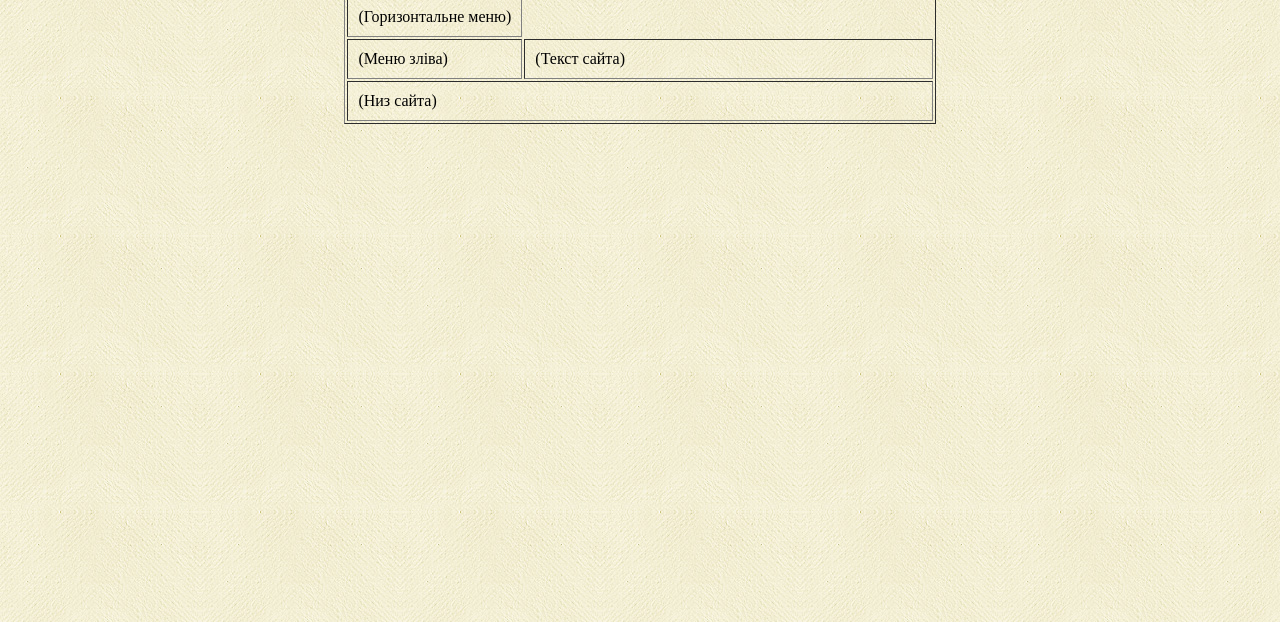
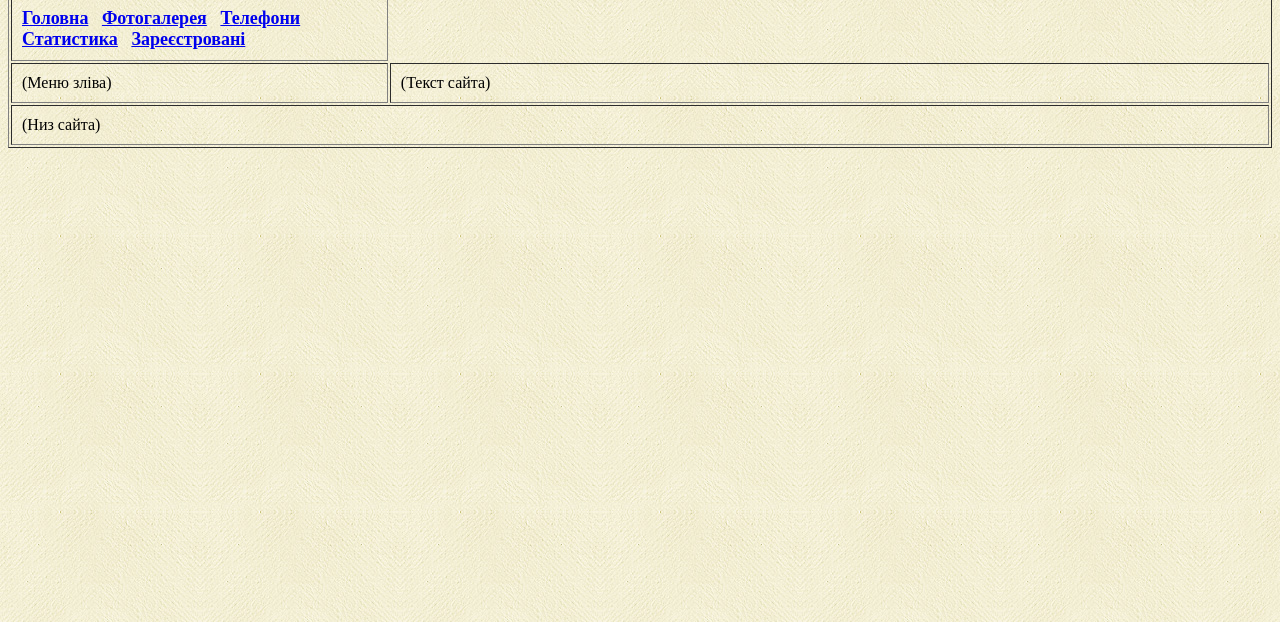
Before and after one commit to kuldud3/kuldud3.github.io, a plain HTML site: page index.html in a window 1280 px wide. Shown: the part 178-800 px from the top of the page. Drawn offline with Linux system fonts and the light colour scheme.

Commit message:
05 - Створив горизонтальне меню

```diff
--- a/index.html
+++ b/index.html
@@ -14,7 +14,15 @@
 		  </td>
 	  </tr>
       <tr>
-          <td cosplan="2">(Горизонтальне меню)</td>
+          <td cosplan="2">
+		      <font size="4"><b>
+						<a href="#">Головна</a>&nbsp;&nbsp;
+						<a href="#">Фотогалерея</a>&nbsp;&nbsp;
+						<a href="#">Телефони</a>&nbsp;&nbsp;
+						<a href="#">Статистика</a>&nbsp;&nbsp;
+						<a href="#">Зареєстровані</a>&nbsp;&nbsp;
+					</b></font>
+				</td>
 	  </tr>
 	  <tr>
 	      <td width="30%" valign="top" >(Меню зліва)</td>
```
